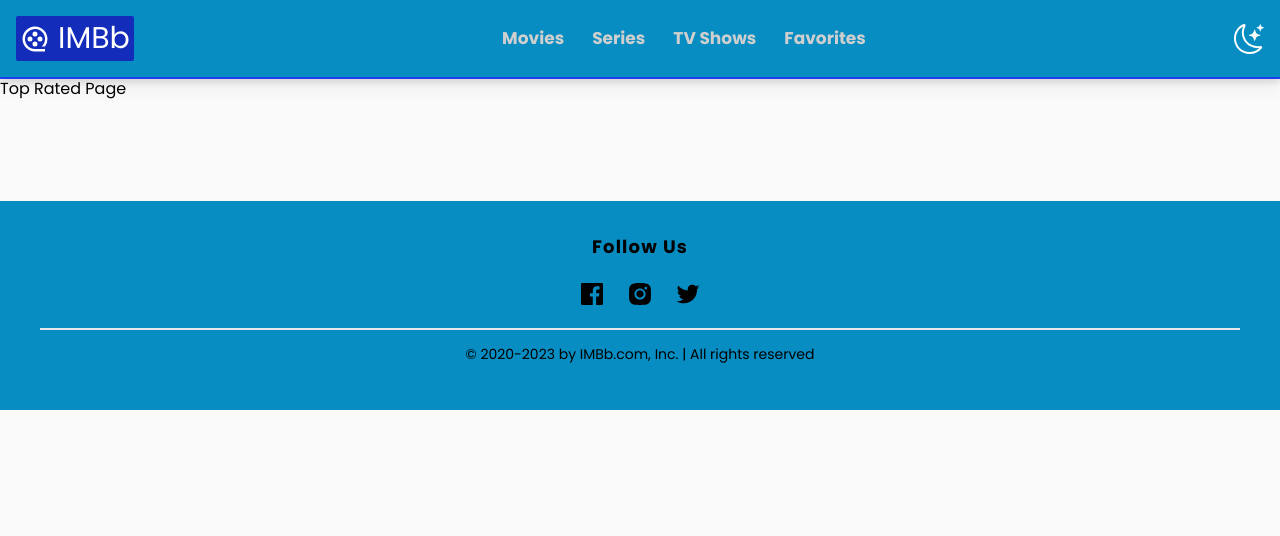
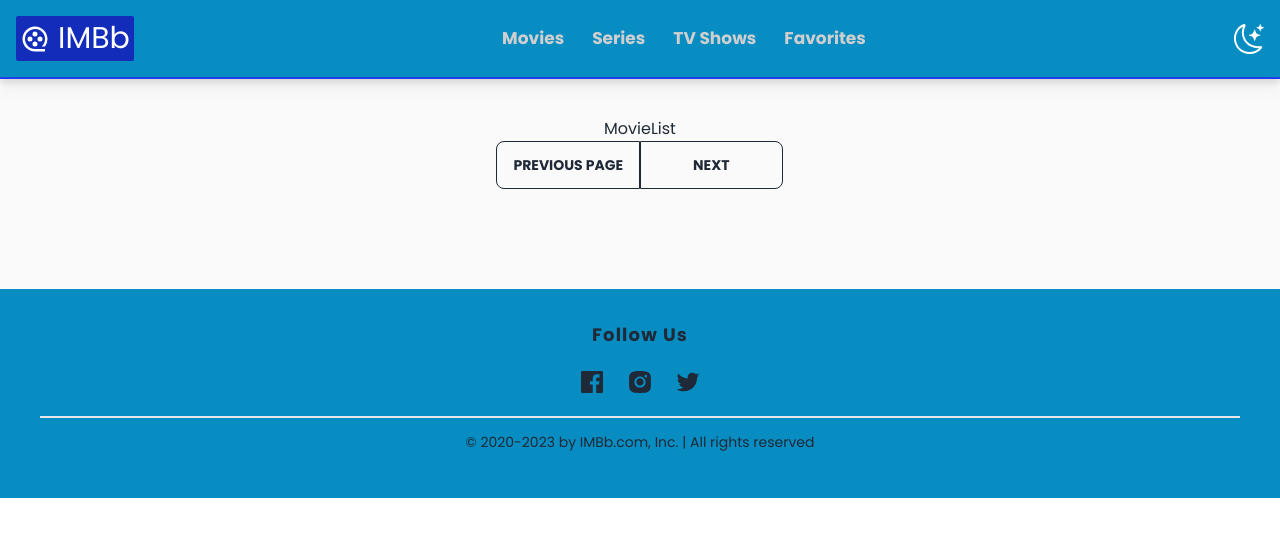
Before and after one commit to CiroJSCH/movie-database-website, a Next.js app: page /top-rated in a window 1280 px wide. Shown: the top 536 px of the page. Built offline with nearby package versions, Linux system fonts and the light colour scheme; no server answers.

Commit message:
feat: pagination first approach

```diff
--- a/app/(All Movies)/top-rated/page.tsx
+++ b/app/(All Movies)/top-rated/page.tsx
@@ -1,9 +1,56 @@
-import React from 'react'
+"use client";
 
-const page = () => {
+import MovieCard from '@/components/movies/MovieCard';
+import MovieList from '@/components/movies/MovieList';
+
+import Pagination from '@/components/movies/Pagination';
+import { useSearchParams } from 'next/navigation';
+import { useEffect, useState } from 'react';
+
+const API_KEY = process.env.NEXT_PUBLIC_API_KEY;
+
+const getTopRatedMovies = async (page: string) => {
+  const res = await fetch(
+    `
+    https://api.themoviedb.org/3/movie/top_rated?api_key=${API_KEY}&language=en-US&page=${page}`,
+    { next: { revalidate: 1000000 } }
+  );
+  if (!res.ok) {
+    throw new Error('Failed to fetch data');
+  }
+  return res.json();
+};
+
+const TopRatedMovies = () => {
+
+  const searchParams = useSearchParams();
+
+  const page = searchParams.get('page');
+
+  const [pageNumber, setPageNumber] = useState(page || "1");
+
+  useEffect(() => {
+    const  fetchMovies = async (page: string = "1") => {
+      return await getTopRatedMovies(page);
+    }
+    fetchMovies(pageNumber)
+      .then(res => console.log(res))
+      .catch(err => console.log(err))
+
+  }, [pageNumber])
+
+  const handlePageChange = (page: string) => {
+    setPageNumber(page);
+  }
+
   return (
-    <div>Top Rated Page</div>
-  )
-}
+    <div>
+      <div className='flex flex-col justify-center items-center mt-10'>
+        <MovieList />
+        <Pagination pageNumber={pageNumber} handlePageChange={handlePageChange} />
+      </div>
+    </div>
+  );
+};
 
-export default page
+export default TopRatedMovies;
--- /dev/null
+++ b/components/movies/MovieCard.tsx
@@ -0,0 +1,7 @@
+const MovieCard = () => {
+  return (
+    <div>MovieCard</div>
+  )
+}
+
+export default MovieCard
--- /dev/null
+++ b/components/movies/MovieList.tsx
@@ -0,0 +1,9 @@
+import React from 'react'
+
+const MovieList = () => {
+  return (
+    <div>MovieList</div>
+  )
+}
+
+export default MovieList
--- /dev/null
+++ b/components/movies/Pagination.tsx
@@ -0,0 +1,30 @@
+"use client";
+import Link from "next/link";
+import { usePathname } from 'next/navigation';
+
+interface IProps {
+  pageNumber: string,
+  handlePageChange: (page: string) => void
+}
+
+const Pagination = ({pageNumber, handlePageChange}: IProps) => {
+
+  const nextPage = () => {
+    handlePageChange(`${parseInt(pageNumber) + 1}`)
+  }
+
+  const prevPage = () => {
+    handlePageChange(`${parseInt(pageNumber) - 1}`)
+  }
+
+  const pathname = usePathname();
+
+  return (
+    <div className='btn-group grid grid-cols-2'>
+      <Link href={`${pathname}?page=${pageNumber}`} className='btn btn-outline' onClick={prevPage}>Previous page</Link>
+      <Link href={`${pathname}?page=${pageNumber}`} className='btn btn-outline' onClick={nextPage}>Next</Link>
+    </div>
+  );
+};
+
+export default Pagination;
--- a/package.json
+++ b/package.json
@@ -11,6 +11,7 @@
   },
   "dependencies": {
     "@next/font": "^13.2.3",
+    "daisyui": "^2.51.4",
     "next": "13.2.3",
     "next-themes": "^0.2.1",
     "react": "18.2.0",
--- a/tailwind.config.js
+++ b/tailwind.config.js
@@ -32,5 +32,6 @@ module.exports = {
     }
   },
   plugins: [
+    require("daisyui")
   ],
 }
```
Also changed, not shown: 1 other file (tests, documents, lock files or other folders).
